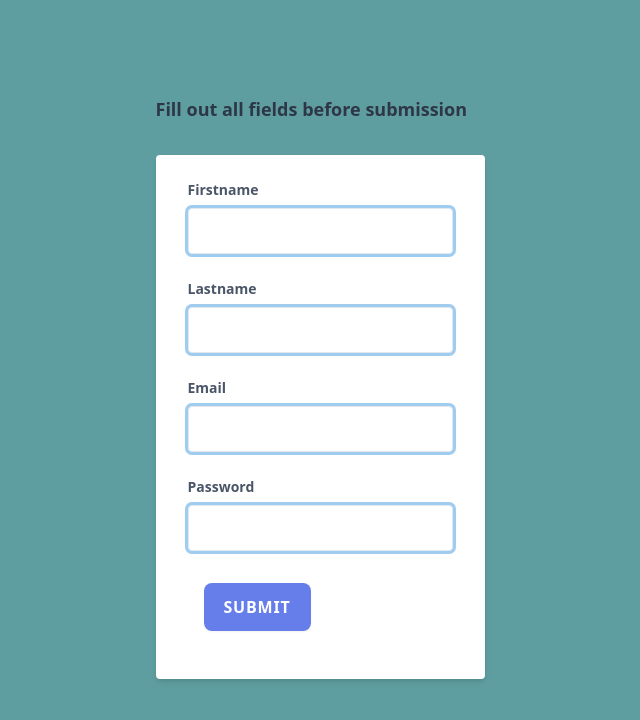
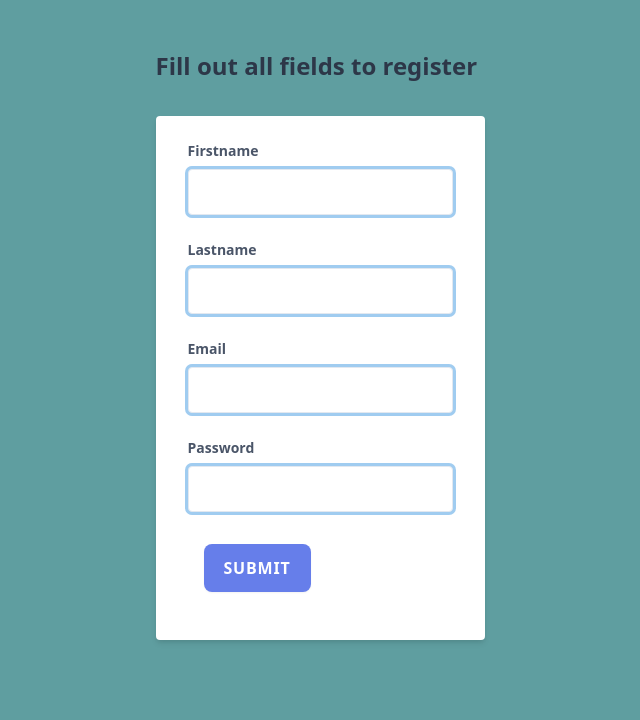
Before and after one commit to boredomdenied/getajob-front, a Next.js app: page /register in a window 1280 px wide. Shown: the top 720 px of the page, without its empty margins (320-960 px from the left). Built offline with nearby package versions, Linux system fonts and the light colour scheme.

Commit message:
better login/register styling

```diff
--- a/pages/index.js
+++ b/pages/index.js
@@ -19,8 +19,9 @@ export default () => {
 
   return (
     <div>
-      <div className="p-4 text-center"></div>
-      <div className="p-6 text-center">Login or Register</div>
+      <div className="p-4"></div>
+      <div className="p-4 block text-gray-800 text-2xl text-center font-bold mb-2">
+        Please login or register to continue</div>
       <div className="text-center">
         <div className="login-form">
           <Head>
--- a/pages/login.js
+++ b/pages/login.js
@@ -74,22 +74,26 @@ export default () => {
   }
 
   return (
-    <div className="p-24 flex justify-center w-full">
+    <div className="p-12 flex justify-center w-full">
       <Head>
         <title>Login Test Page</title>
         <link rel="icon" href="/favicon.ico" />
       </Head>
 
       <form onSubmit={handleSubmit}>
-        <div className="block text-gray-800 text-lg font-bold mb-2">Fill out all fields before submission</div>
+        <div>
+          <div className="block text-gray-800 text-2xl font-bold mb-2">
+            Fill out all fields to register
+          </div>
+          <div className="block text-gray-800 text-lg font-bold mb-2">
             <div className="m-8"></div>
             <div className="bg-white shadow-md rounded px-8 pt-6 pb-8 mb-4">
               <label className="block text-gray-700 text-sm font-bold mb-2">
                 Email
               </label>
               <input
-            className="shadow appearance-none border rounded w-full py-3 px-4 text-gray-700 leading-tight
-          shadow-outline"
+                className="shadow appearance-none border rounded w-full py-3
+              px-4 text-gray-700 leading-tight shadow-outline"
                 onChange={(e) => setEmail(e.target.value)}
               />
               <div className="m-6"></div>
@@ -97,14 +101,16 @@ export default () => {
                 Password
               </label>
               <input
-            className="shadow appearance-none border rounded w-full py-3 px-4 text-gray-700 leading-tight
-          shadow-outline"
+                className="shadow appearance-none border rounded w-full
+              py-3 px-4 text-gray-700 leading-tight shadow-outline"
                 onChange={(e) => setPassword(e.target.value)}
               />
               <br />
               <div className="p-2 text-center"></div>
               <FormButton />
             </div>
+          </div>
+        </div>
       </form>
     </div>
   )
--- a/pages/register.js
+++ b/pages/register.js
@@ -67,24 +67,25 @@ export default () => {
   }
 
   return (
-    <div className="p-24 flex justify-center w-full">
+    <div className="p-12 flex justify-center w-full">
       <Head>
         <title>Login Test Page</title>
         <link rel="icon" href="/favicon.ico" />
       </Head>
 
       <form onSubmit={handleSubmit}>
-        <div className="block text-gray-800 text-lg font-bold mb-2">
-          Fill out all fields before submission
+        <div className="block text-gray-800 text-2xl font-bold mb-2">
+        <p></p>Fill out all fields to register
         </div>
+
         <div className="m-8"></div>
         <div className="bg-white shadow-md rounded px-8 pt-6 pb-8 mb-4">
           <label className="block text-gray-700 text-sm font-bold mb-2">
             Firstname
           </label>
           <input
-            className="shadow appearance-none border rounded w-full py-3 px-4 text-gray-700 leading-tight
-          shadow-outline"
+            className="shadow appearance-none border rounded w-full py-3
+            px-4 text-gray-700 leading-tight shadow-outline"
             onChange={(e) => setFirstname(e.target.value)}
           />
           <div className="m-6"></div>
@@ -92,8 +93,8 @@ export default () => {
             Lastname
           </label>
           <input
-            className="shadow appearance-none border rounded w-full py-3 px-4 text-gray-700 leading-tight
-          shadow-outline"
+            className="shadow appearance-none border rounded w-full py-3
+            px-4 text-gray-700 leading-tight shadow-outline"
             onChange={(e) => setLastname(e.target.value)}
           />
           <div className="m-6"></div>
@@ -101,8 +102,8 @@ export default () => {
             Email
           </label>
           <input
-            className="shadow appearance-none border rounded w-full py-3 px-4 text-gray-700 leading-tight
-          shadow-outline"
+            className="shadow appearance-none border rounded w-full py-3
+            px-4 text-gray-700 leading-tight shadow-outline"
             onChange={(e) => setEmail(e.target.value)}
           />
           <div className="m-6"></div>
@@ -110,8 +111,8 @@ export default () => {
             Password
           </label>
           <input
-            className="shadow appearance-none border rounded w-full py-3 px-4 text-gray-700 leading-tight
-          shadow-outline"
+            className="shadow appearance-none border rounded w-full py-3
+            px-4 text-gray-700 leading-tight shadow-outline"
             onChange={(e) => setPassword(e.target.value)}
           />
           <div className="p-2 text-center"></div>
```
Lines whose indentation alone changed are shown as unchanged.
